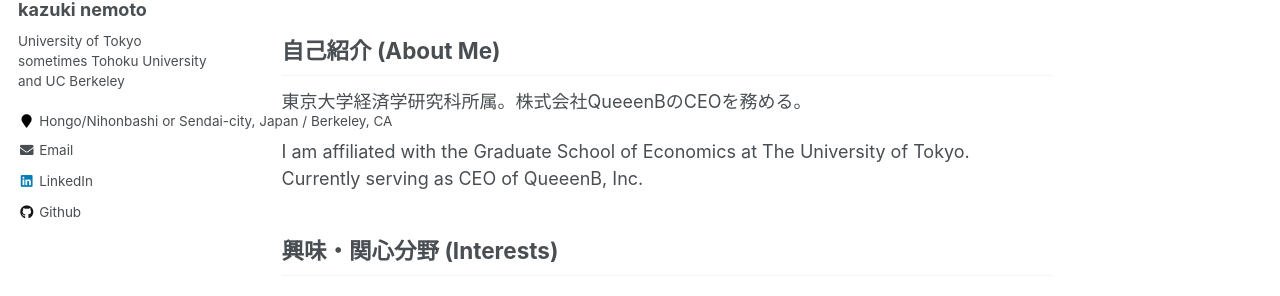
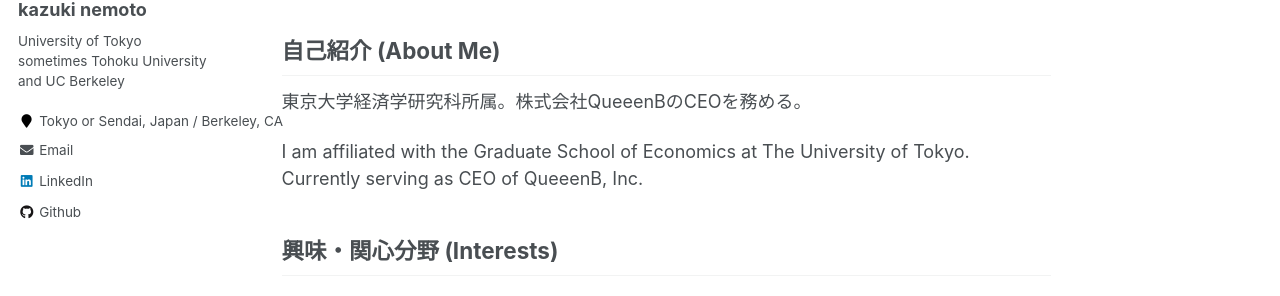
Before and after one commit to kazu-nemoto/kazu-nemoto.github.io, a Jekyll site: the page built from _pages/about.md, in a window 1280 px wide. Shown: the part 168-464 px from the top of the page. Built offline with Jekyll 4.4.1, drawn with Linux system fonts in a browser that asks for light colours.

Commit message:
Update _config.yml

```diff
--- a/_config.yml
+++ b/_config.yml
@@ -83,7 +83,7 @@ author:
   name             : "kazuki nemoto"
   avatar           : "/assets/images/me_2024_at_zao.jpg"
   bio              : "University of Tokyo <br> sometimes Tohoku University and UC Berkeley"
-  location         : "Hongo/Nihonbashi or Sendai-city, Japan / Berkeley, CA"
+  location         : "Tokyo or Sendai, Japan / Berkeley, CA"
   employer         :
   pubmed           :
   googlescholar    :
```
